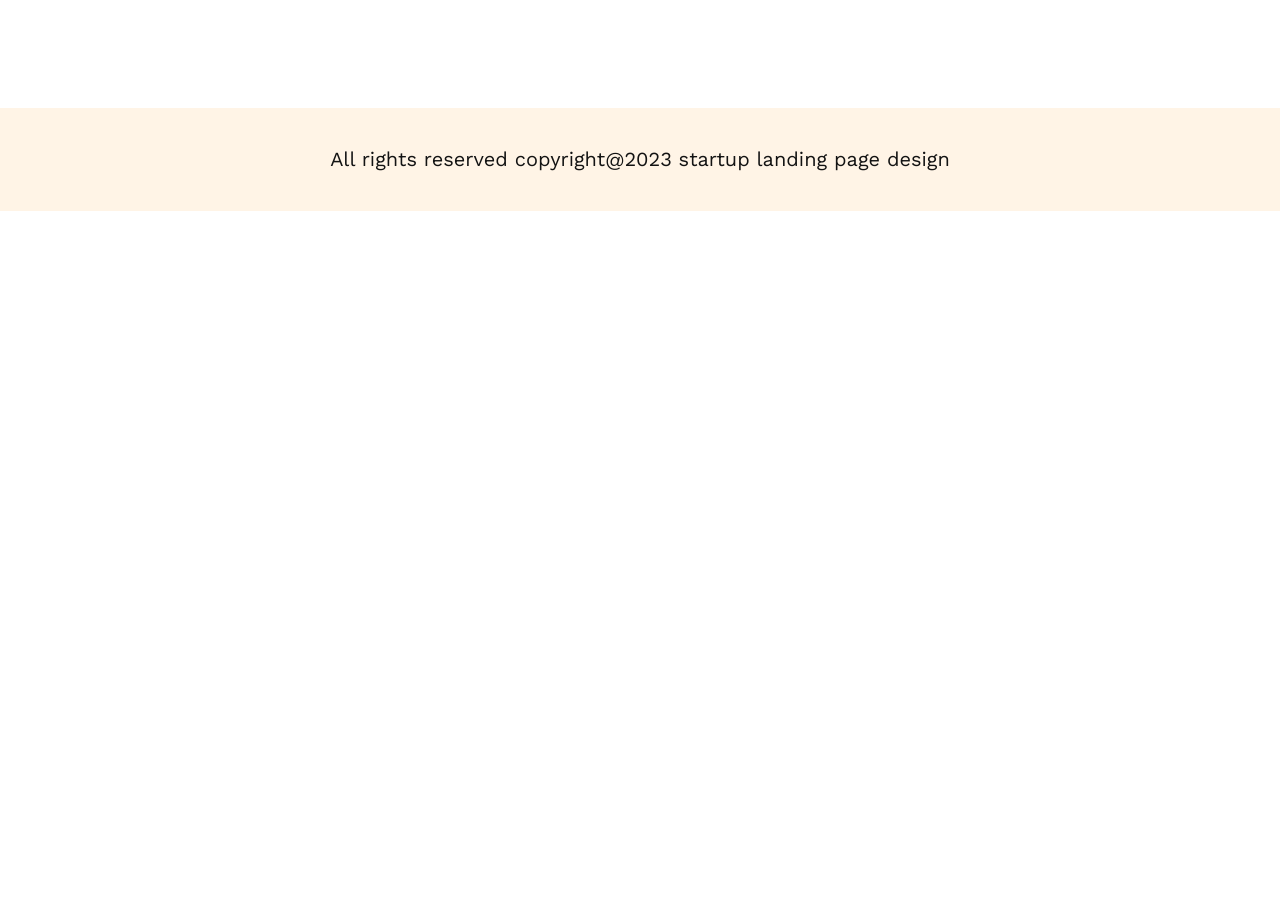
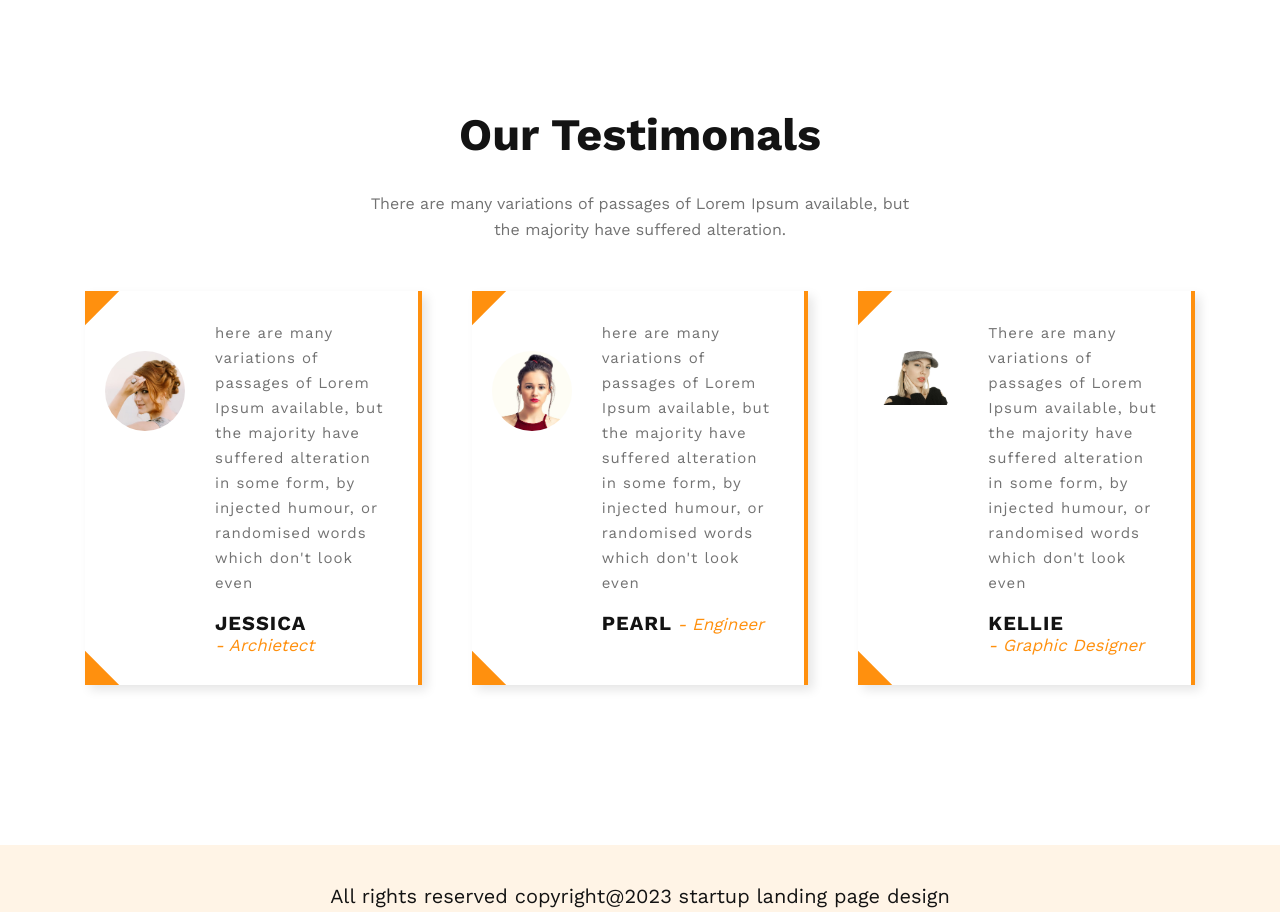
Before and after one commit to mehedi-00/assignment-02, a plain HTML site: page index.html in a window 1280 px wide. Shown: the part 3976-4888 px from the top of the page. Before the commit the page ends 4187 px from the top, so only its background shows below. Drawn offline with nearby package versions, Linux system fonts and the light colour scheme.

Commit message:
testimonals part added

```diff
--- a/css/style.css
+++ b/css/style.css
@@ -330,7 +330,7 @@ section {
 }
 
 /* sesction-info styles here */
-.our-sponspors {
+.our-sponspors, .our-testimonals {
     display: flex;
     flex-direction: column;
     align-items: center;
@@ -351,6 +351,79 @@ section {
     filter: grayscale(100%);
     -webkit-filter: grayscale(100%);
 }
+/* testimonals style starts*/
+.our-testimonals .sesction-info{
+    text-align: center;
+}
+.testimonals{
+    display: grid;
+    grid-template-columns: repeat(3,1fr);
+    grid-column-gap: 20px;
+}
+.testimonial {
+    border-right: 4px solid var(--yallow);
+    box-shadow: 5px 5px 10px rgba(0, 0, 0, 0.1);
+    padding: 30px 30px 30px 130px;
+    margin: 0 15px 30px 15px;
+    overflow: hidden;
+    position: relative;
+  }
+  .testimonial:before {
+    content: "";
+    position: absolute;
+    bottom: -4px;
+    left: -17px;
+    border-top: 25px solid var(--yallow);
+    border-left: 25px solid transparent;
+    border-right: 25px solid transparent;
+    transform: rotate(45deg);
+  }
+  .testimonial:after {
+    content: "";
+    position: absolute;
+    top: -4px;
+    left: -17px;
+    border-top: 25px solid var(--yallow);
+    border-left: 25px solid transparent;
+    border-right: 25px solid transparent;
+    transform: rotate(135deg);
+  }
+  .testimonial .pic {
+    display: inline-block;
+    width: 80px;
+    height: 80px;
+    border-radius: 50%;
+    overflow: hidden;
+    position: absolute;
+    top: 60px;
+    left: 20px;
+  }
+  .testimonial .pic img {
+    width: 100%;
+    height: auto;
+  }
+  .testimonial .description {
+    font-size: 15px;
+    letter-spacing: 1px;
+    color: var(--light-gray);
+    line-height: 25px;
+    margin-bottom: 15px;
+  }
+  .testimonial .title {
+    display: inline-block;
+    font-size: 20px;
+    font-weight: 700;
+    text-transform: uppercase;
+    letter-spacing: 1px;
+    color: var(--dark);
+    margin: 0;
+  }
+  .testimonial .post {
+    display: inline-block;
+    font-size: 17px;
+    color: var(--yallow);
+    font-style: italic;
+  }
 
 /* main part styles ends */
 
@@ -569,5 +642,11 @@ color: var(--dark);
         font-size: 15px;
         padding: 0 30px;
     }
-
+    /* testimonals */
+    .testimonals{
+        grid-template-columns: repeat(1,1fr);
+    }
+    .testimonial .description{
+        font-size: 13px;
+    }
 }
--- a/index.html
+++ b/index.html
@@ -113,7 +113,7 @@
                             </div>
                             <div class="features-love-enjoy-info-list">
                                 <h3>
-                                    Dexktop & Mobile Version
+                                    Drag & Drop Builder
                                 </h3>
                                 <p>
                                     There are many variations of passages of Lorem Ipsum available, but the majority
@@ -122,7 +122,7 @@
                             </div>
                             <div class="features-love-enjoy-info-list">
                                 <h3>
-                                    Dexktop & Mobile Version
+                                    Awesome Modern Design
                                 </h3>
                                 <p>
                                     There are many variations of passages of Lorem Ipsum available, but the majority
@@ -131,7 +131,7 @@
                             </div>
                             <div class="features-love-enjoy-info-list">
                                 <h3>
-                                    Dexktop & Mobile Version
+                                    Super Easy to Edit
                                 </h3>
                                 <p>
                                     There are many variations of passages of Lorem Ipsum available, but the majority
@@ -200,7 +200,8 @@
                         Our Sponspors
                     </h2>
                     <p class="section-description">
-                        There are many variations of passages of Lorem Ipsum available, but the majority have suffered alteration.
+                        There are many variations of passages of Lorem Ipsum available, but the majority have suffered
+                        alteration.
                     </p>
                 </div>
                 <div class="sponspors-items">
@@ -221,7 +222,54 @@
                     </div>
                 </div>
             </section>
-            <section></section>
+            <!-- testimonals part here -->
+
+            <section class="our-testimonals">
+                <div class="sesction-info">
+                    <h2 class="section-title">
+                        Our Testimonals
+                    </h2>
+                    <p class="section-description">
+                        There are many variations of passages of Lorem Ipsum available, but the majority have suffered
+                        alteration.
+                    </p>
+                </div>
+                <div class="testimonals">
+                <div class="testimonial">
+                    <div class="pic">
+                        <img
+                            src="./images/testimonial-1.jpeg">
+                    </div>
+                    <p class="description">
+                        here are many variations of passages of Lorem Ipsum available, but the majority have suffered alteration in some form, by injected humour, or randomised words which don't look even
+                    </p>
+                    <h3 class="title">Jessica</h3>
+                    <small class="post">- Archietect</small>
+                </div>
+                <div class="testimonial">
+                    <div class="pic">
+                        <img
+                            src="./images/testimonial-2.jpeg">
+                    </div>
+                    <p class="description">
+                        here are many variations of passages of Lorem Ipsum available, but the majority have suffered alteration in some form, by injected humour, or randomised words which don't look even
+                    </p>
+                    <h3 class="title">Pearl</h3>
+                    <small class="post">- Engineer </small>
+                </div>
+                <div class="testimonial">
+                    <div class="pic">
+                        <img
+                            src="./images/testimonial-3.jpeg">
+                    </div>
+                    <p class="description">
+                        There are many variations of passages of Lorem Ipsum available, but the majority have suffered alteration in some form, by injected humour, or randomised words which don't look even
+                    </p>
+                    <h3 class="title">Kellie</h3>
+                    <small class="post">- Graphic Designer</small>
+                </div>
+            </div>
+            </section>
         </div>
     </main>
     <!-- main ends -->
```
Also changed, not shown: images/testimonial-1.jpeg (added), images/testimonial-2.jpeg (added), images/testimonial-2.webp (added), images/testimonial-3.jpeg (added).
